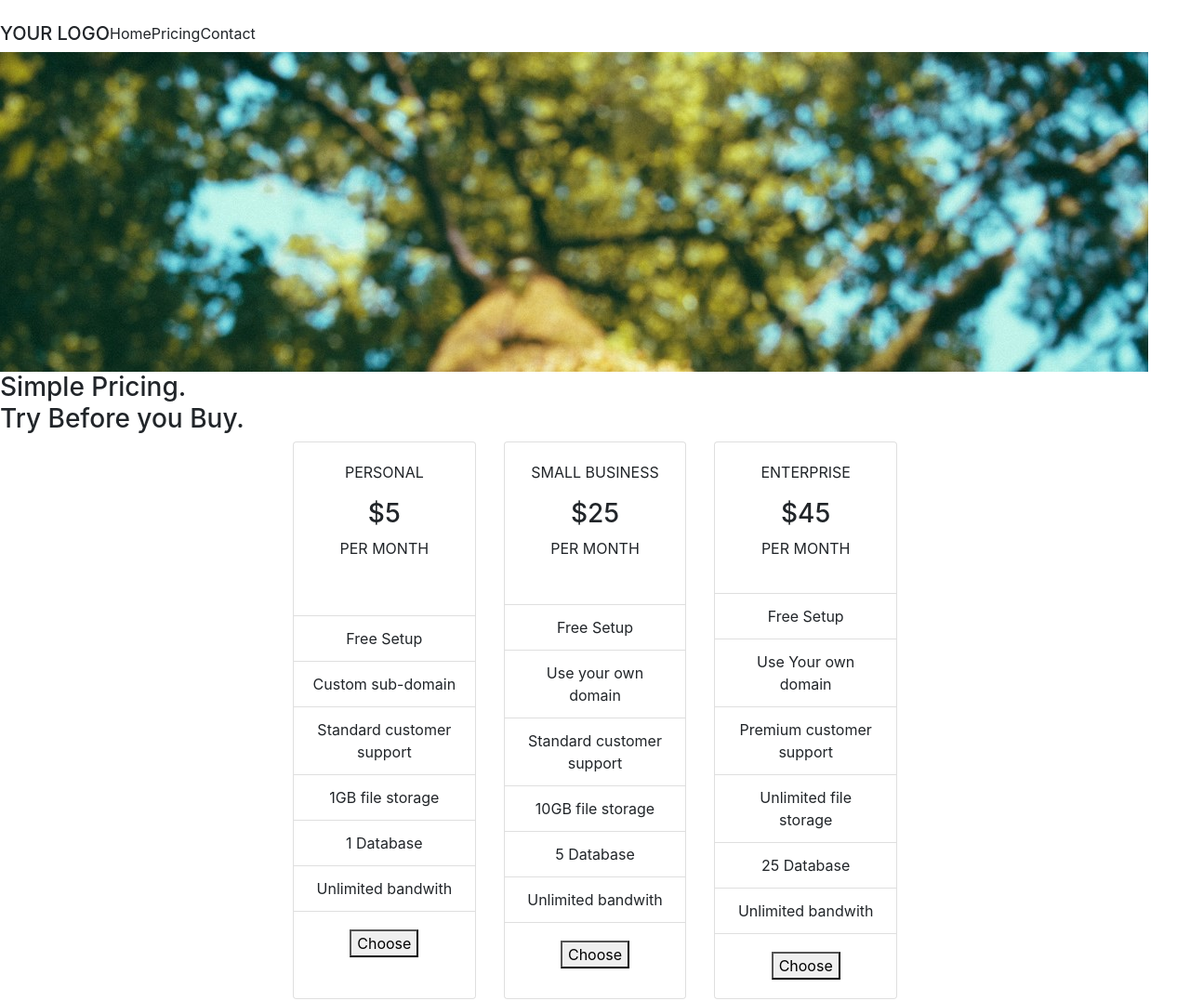
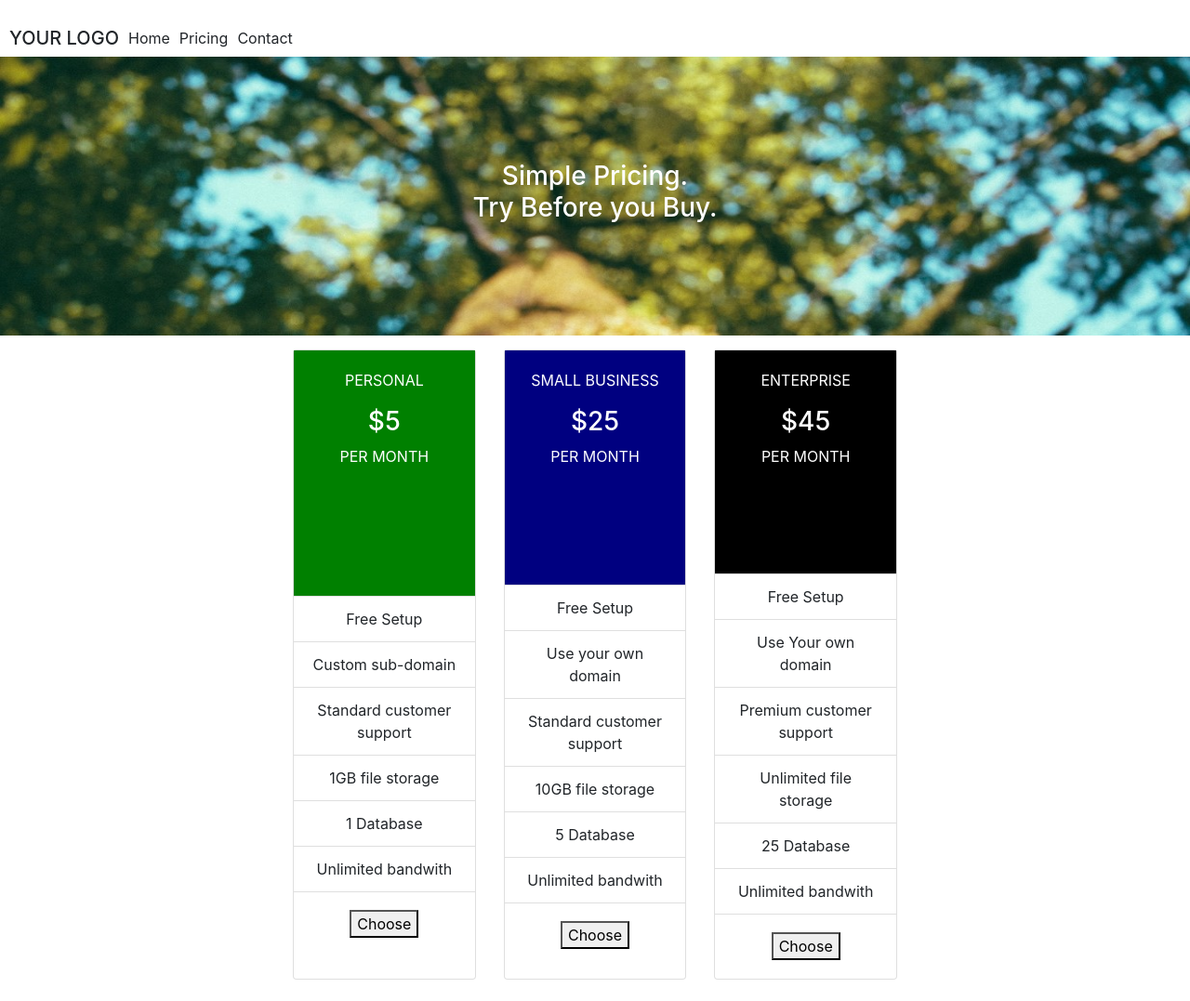
Before and after one commit to akembrar7795/Mockup-1, a plain HTML site: page index.html in a window 1280 px wide. Shown: the top 1077 px of the page at 93% size. Drawn offline with nearby package versions, Linux system fonts and the light colour scheme.

Commit message:
change in link href

```diff
--- a/index.html
+++ b/index.html
@@ -1,6 +1,6 @@
  <html>
 <head>
-    <link rel="stylesheet" href= "Day1.css">
+    <link rel="stylesheet" href= "style.css">
     <link rel="stylesheet" href="https://stackpath.bootstrapcdn.com/bootstrap/4.2.1/css/bootstrap.min.css" integrity="sha384-GJzZqFGwb1QTTN6wy59ffF1BuGJpLSa9DkKMp0DgiMDm4iYMj70gZWKYbI706tWS"
         crossorigin="anonymous">
 </head>
```
